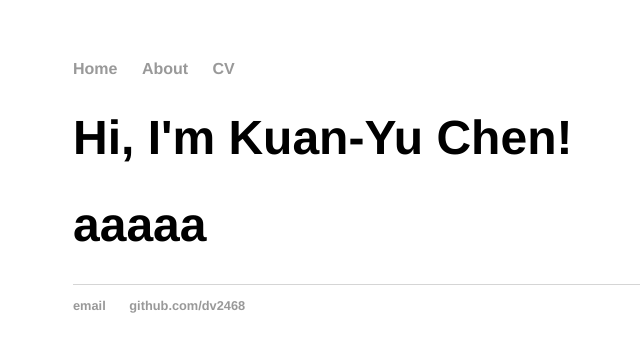
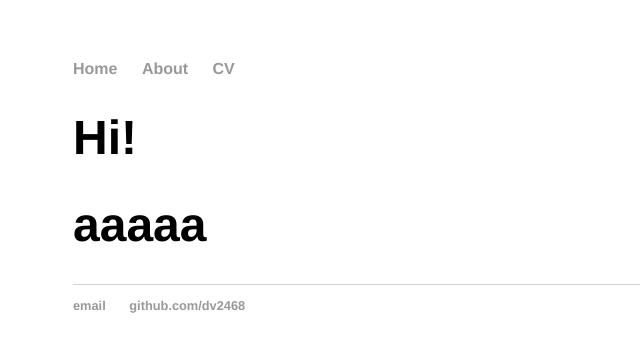
Before and after one commit to dv2468/dv2468.github.io, a Jekyll site: the page built from index.html, in a window 1280 px wide. Shown: the top 352 px of the page, without its empty margins (119-759 px from the left). Built offline with Jekyll 4.4.1, drawn with Linux system fonts in a browser that asks for light colours.

Commit message:
Update index.html

```diff
--- a/index.html
+++ b/index.html
@@ -2,12 +2,11 @@
 layout: default
 title: Kuan-Yu Chen
 ---
-<div id="wrapper">
+<div class="blurb">
 	<div id="main-content">
 		<div id="right-column">
-			<h1>Hi, I'm Kuan-Yu Chen!</h1>
+			<h1>Hi!</h1>
 		</div>
-
 		<div id="right-column">
 			<h1> aaaaa </h1>
 		</div>
```
